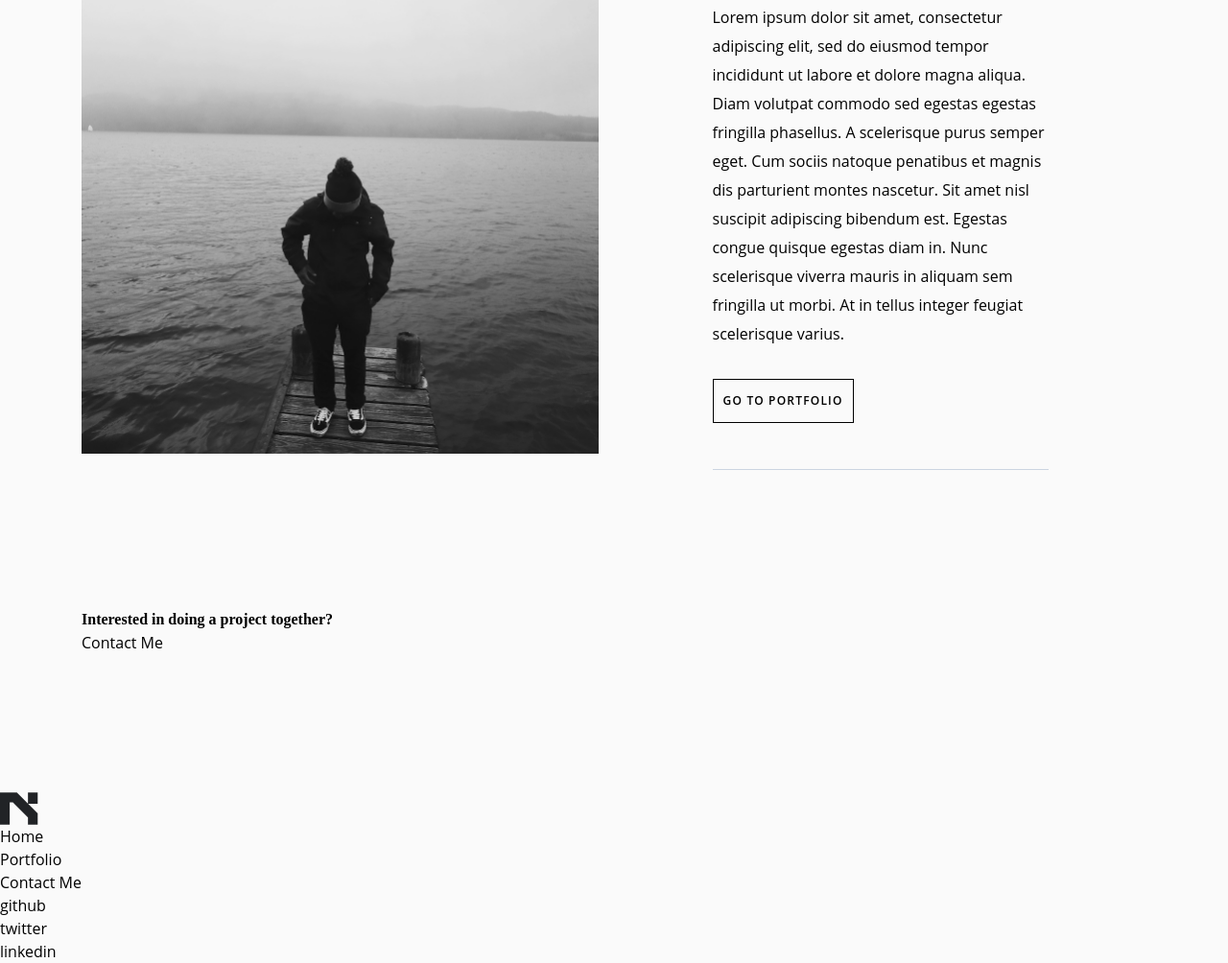
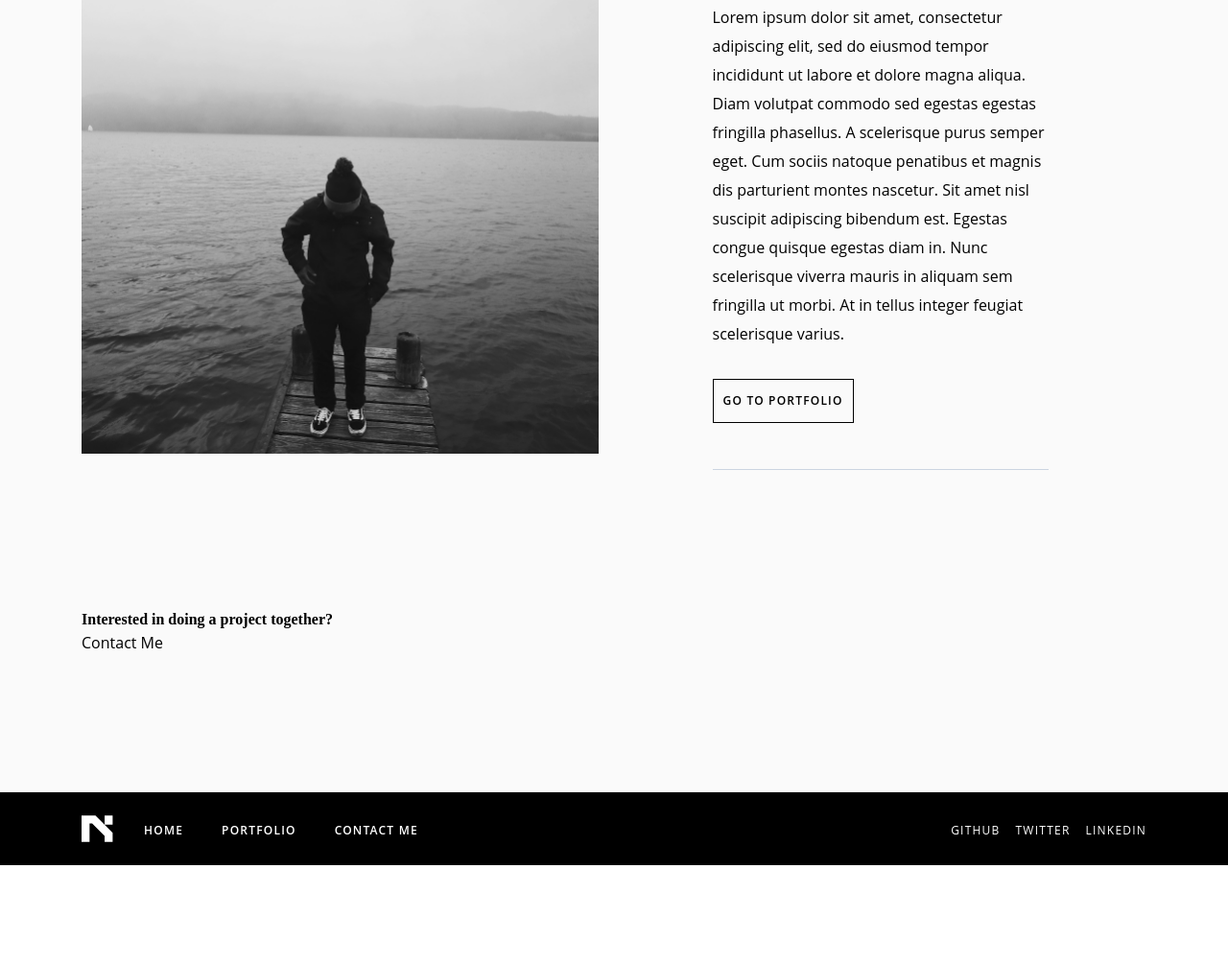
Before and after one commit to ntjnh/mini-portfolio-fem, a Gatsby site: page / in a window 1280 px wide. Shown: the part 1000-2004 px from the top of the page at 96% size. After the commit the page ends 1902 px from the top, so only its background shows below. Built offline with nearby package versions, Linux system fonts and the light colour scheme; Gatsby itself is replaced by a stand-in of ours.

Commit message:
Begin styling footer

```diff
--- a/src/components/layout.js
+++ b/src/components/layout.js
@@ -1,5 +1,6 @@
 import React from 'react'
 import logo from '../images/logo-ipsum.svg'
+import logoWhite from '../images/logo-ipsum-white.svg'
 
 const Layout = ({ children }) => {
   return (
@@ -9,7 +10,7 @@ const Layout = ({ children }) => {
                 <img className="h-[34px]" src={logo} alt="Logo" />
 
                 <nav>
-                    <a className="font-semibold pl-12 text-xs tracking-widest uppercase" href="/">Home</a>
+                    <a className="font-semibold text-xs tracking-widest uppercase" href="/">Home</a>
                     <a className="font-semibold pl-12 text-xs tracking-widest uppercase" href="/portfolio/">Portfolio</a>
                     <a className="font-semibold pl-12 text-xs tracking-widest uppercase" href="/contact/">Contact Me</a>
                 </nav>
@@ -20,23 +21,25 @@ const Layout = ({ children }) => {
             {children}
         </main>
 
-        <footer>
-            <div>
-                <img className="h-[34px]" src={logo} alt="Logo" />
+        <footer className="bg-black py-6">
+            <div className="container flex items-center justify-between mx-auto">
+                <div className="flex items-center">
+                    <img className="h-[28px] inline-block mr-8" src={logoWhite} alt="Logo" />
 
                     <ul>
-                    <li><a href="/">Home</a></li>
-                    <li><a href="/portfolio/">Portfolio</a></li>
-                    <li><a href="/contact/">Contact Me</a></li>
+                        <li className="inline-block"><a className="font-semibold pr-10 text-white text-xs tracking-widest uppercase" href="/">Home</a></li>
+                        <li className="inline-block"><a className="font-semibold pr-10 text-white text-xs tracking-widest uppercase" href="/portfolio/">Portfolio</a></li>
+                        <li className="inline-block"><a className="font-semibold text-white text-xs tracking-widest uppercase" href="/contact/">Contact Me</a></li>
                     </ul>
                 </div>
 
                 <div>
                     <ul>
-                    <li><a href="https://github.com/ntjnh" target="_blank" rel="noreferrer">github</a></li>
-                    <li><a href="https://twitter.com" target="_blank" rel="noreferrer">twitter</a></li>
-                    <li><a href="https://linkedin.com" target="_blank" rel="noreferrer">linkedin</a></li>
+                        <li className="inline-block"><a className="font-medium text-white text-xs tracking-widest uppercase" href="https://github.com/ntjnh" target="_blank" rel="noreferrer">github</a></li>
+                        <li className="inline-block"><a className="font-medium pl-4 text-white text-xs tracking-widest uppercase" href="https://twitter.com" target="_blank" rel="noreferrer">twitter</a></li>
+                        <li className="inline-block"><a className="font-medium pl-4 text-white text-xs tracking-widest uppercase" href="https://linkedin.com" target="_blank" rel="noreferrer">linkedin</a></li>
                     </ul>
+                </div>
             </div>
         </footer>
     </div>
```
Lines whose indentation alone changed are shown as unchanged.
